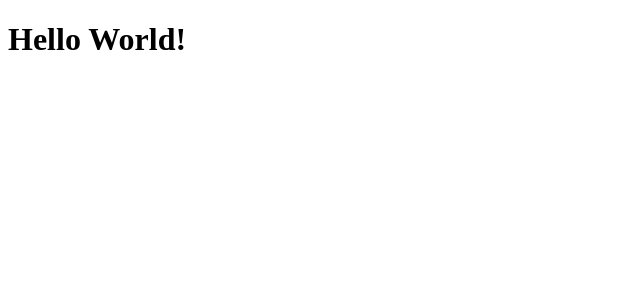
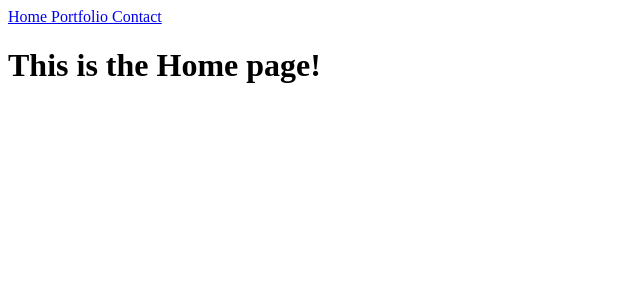
Before and after one commit to djlongarms/React-Portfolio, a React (Create React App) app: page / in a window 1280 px wide. Shown: the top 300 px of the page, without its empty margins (0-640 px from the left). Built offline with nearby package versions, Linux system fonts and the light colour scheme.

Commit message:
created barebones portfolio structure

```diff
--- a/package.json
+++ b/package.json
@@ -10,6 +10,7 @@
     "react-dom": "^17.0.2",
     "react-router-dom": "^5.2.0",
     "react-scripts": "4.0.3",
+    "reactstrap": "^8.9.0",
     "web-vitals": "^1.1.1"
   },
   "scripts": {
--- a/src/App.js
+++ b/src/App.js
@@ -5,12 +5,31 @@ import {
   Link
 } from 'react-router-dom'
 import Portfolio from './pages/Portfolio'
+import Home from './pages/Home'
+import Contact from './pages/Contact'
 
 function App() {
   return (
-    <>
-      <Portfolio />
-    </>
+    <Router>
+      <div>
+        <div>
+          <Link to='/'>Home </Link>
+          <Link to='/portfolio'>Portfolio </Link>
+          <Link to='/contact'>Contact</Link>
+        </div>
+        <Switch>
+          <Route exact path='/'>
+            <Home />
+          </Route>
+          <Route path='/portfolio'>
+            <Portfolio />
+          </Route>
+          <Route path='/contact'>
+            <Contact />
+          </Route>
+        </Switch>
+      </div>
+    </Router>
   )
 }
 
--- /dev/null
+++ b/src/pages/Contact/Contact.js
@@ -0,0 +1,7 @@
+const Contact = () => {
+  return (
+    <h1>This is the Contact page!</h1>
+  )
+}
+
+export default Contact
--- /dev/null
+++ b/src/pages/Contact/index.js
@@ -0,0 +1 @@
+export { default } from './Contact.js'
--- /dev/null
+++ b/src/pages/Home/Home.js
@@ -0,0 +1,7 @@
+const Home = () => {
+  return (
+    <h1>This is the Home page!</h1>
+  )
+}
+
+export default Home
--- /dev/null
+++ b/src/pages/Home/index.js
@@ -0,0 +1 @@
+export { default } from './Home.js'
--- a/src/pages/Portfolio/Portfolio.js
+++ b/src/pages/Portfolio/Portfolio.js
@@ -1,6 +1,6 @@
 const Portfolio = () => {
   return (
-    <h1>Hello World!</h1>
+    <h1>This is the Portfolio page!</h1>
   )
 }
 
```
Also changed, not shown: 2 other files (tests, documents, lock files or other folders).
